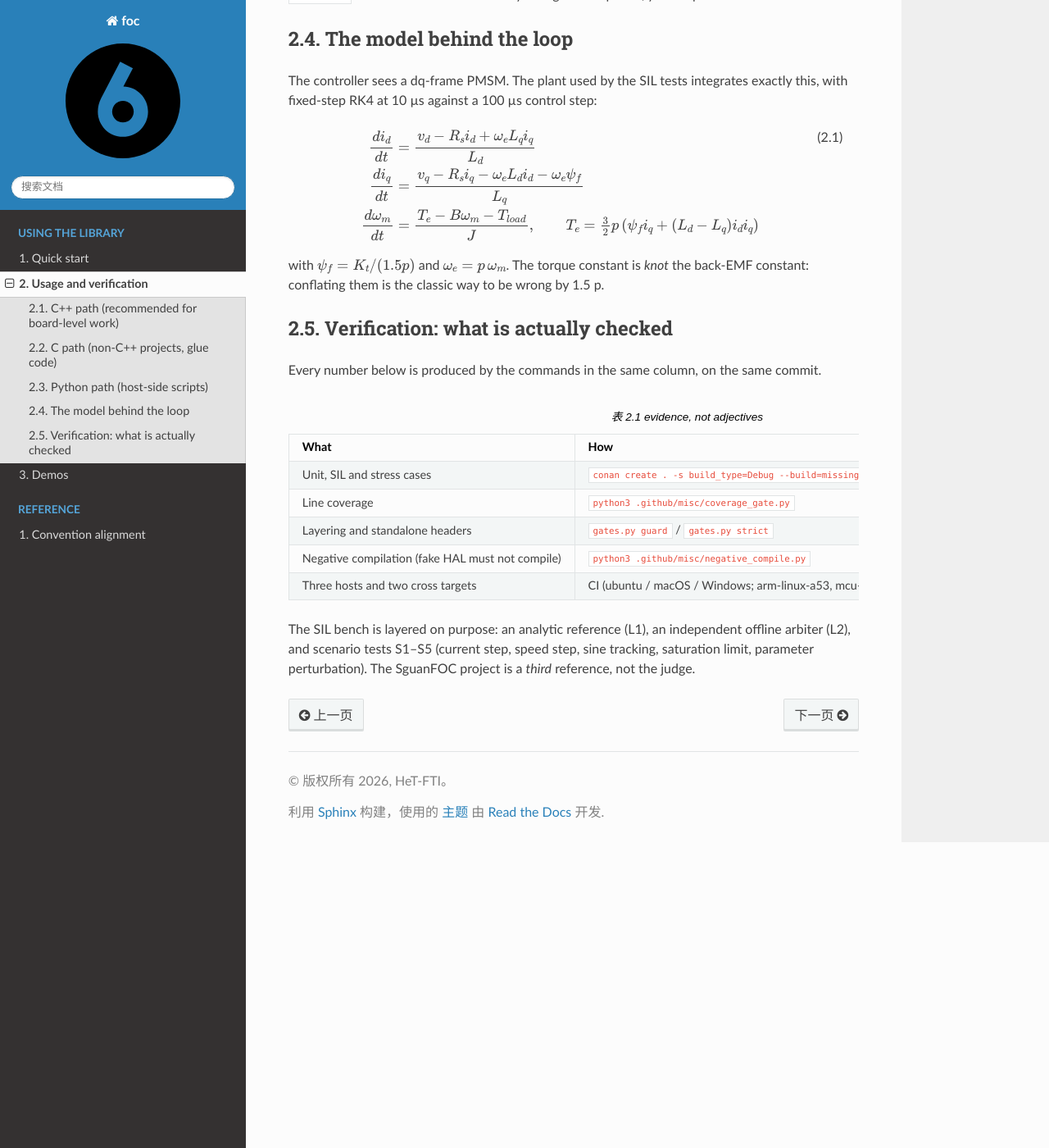
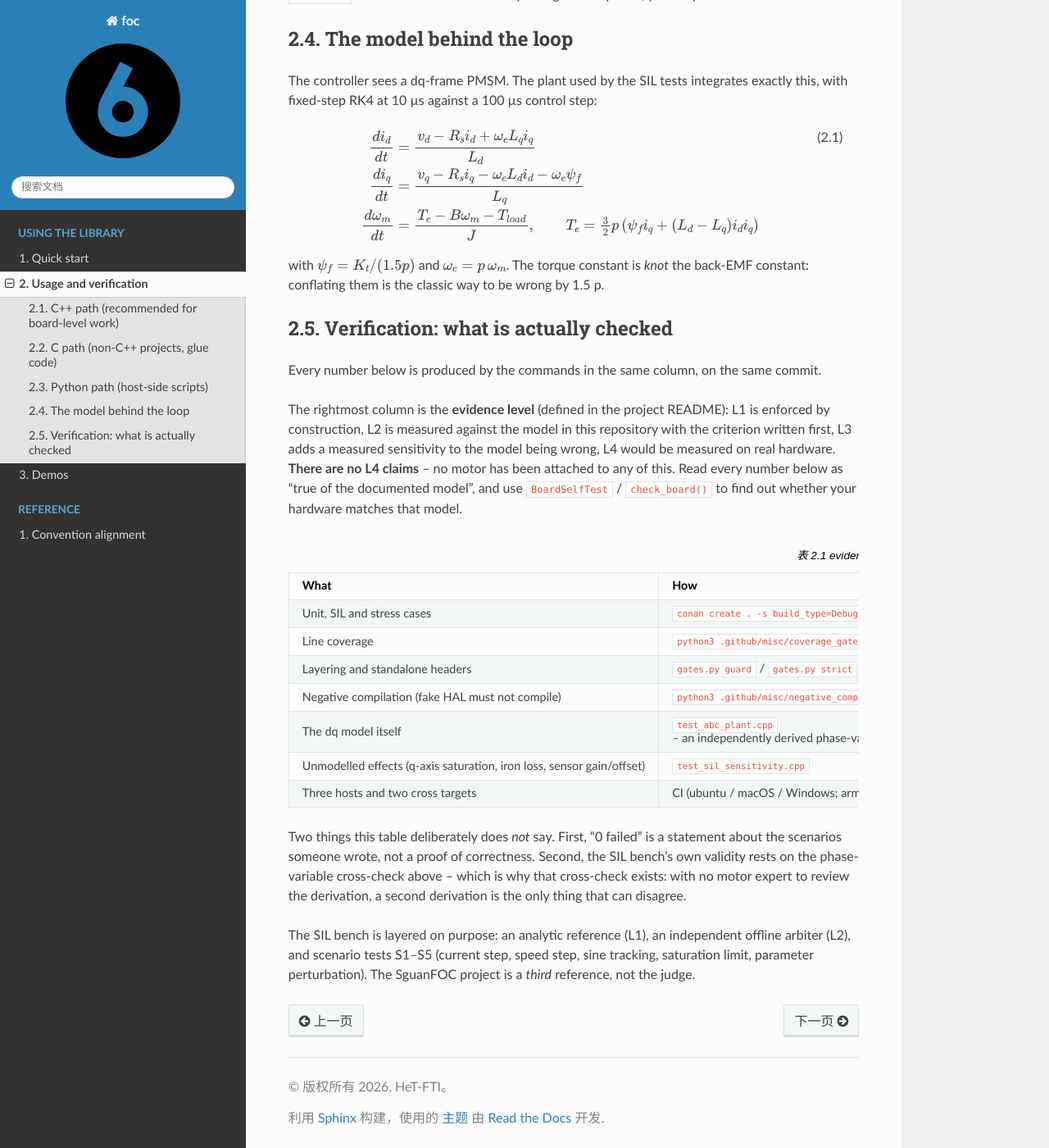
Before and after one commit to zc0718/foc, a Sphinx documentation site: the page built from docs/sphinx/source/usage.rst, in a window 1280 px wide and 1400 px high, scrolled down 1693 px. Shown: the whole window at 82% size. Built offline with Sphinx 7.4.7 and the Read the Docs theme 3.1.0, drawn with Linux system fonts in a browser that asks for light colours.

Commit message:
docs(:label:): give every claim an evidence level instead of an adjective
Four levels: L1 enforced by construction, L2 measured against the model with
the criterion written first, L3 adds a measured sensitivity to the model being
wrong, L4 measured on hardware. The project has no L4 claims and the README
now says so, in the same place a user reads the feature list.

Also states the operating range rather than a single accuracy number -- the
observer's low-speed floor is structural (0.16 rad on an ideal plant below
50 rad/s), so '<= 0.15 rad' was never a claim that could be made, and the
sphinx verification table was three measurement rounds out of date.

```diff
--- a/docs/sphinx/source/usage.rst
+++ b/docs/sphinx/source/usage.rst
@@ -114,28 +114,55 @@ _`Verification: what is actually checked`
 
 Every number below is produced by the commands in the same column, on the same commit.
 
+The rightmost column is the **evidence level** (defined in the project README): L1 is enforced by
+construction, L2 is measured against the model in this repository with the criterion written first,
+L3 adds a measured sensitivity to the model being wrong, L4 would be measured on real hardware.
+**There are no L4 claims** -- no motor has been attached to any of this. Read every number below as
+"true of the documented model", and use :code:`BoardSelfTest` / :code:`check_board()` to find out
+whether your hardware matches that model.
+
 .. list-table:: evidence, not adjectives
    :header-rows: 1
-   :widths: 30 42 28
+   :widths: 26 34 26 14
 
    * - What
      - How
      - Result
+     - Level
    * - Unit, SIL and stress cases
      - :code:`conan create . -s build_type=Debug --build=missing`
-     - 131 cases, 0 failed
+     - 351 cases, 0 failed
+     - L1/L2
    * - Line coverage
      - :code:`python3 .github/misc/coverage_gate.py`
-     - 96.23 % overall, 99.46 % in :code:`core/`
+     - 94.40 % overall, 97.53 % in :code:`core/`
+     - L1
    * - Layering and standalone headers
      - :code:`gates.py guard` / :code:`gates.py strict`
      - 0 violations
+     - L1
    * - Negative compilation (fake HAL must not compile)
      - :code:`python3 .github/misc/negative_compile.py`
-     - 10 / 10 cases behave as specified
+     - 27 / 27 cases behave as specified
+     - L1
+   * - The dq model itself
+     - :code:`test_abc_plant.cpp` -- an independently derived phase-variable plant
+     - 6 operating points agree on :math:`(i_d, i_q)` within 0.02 A, torque within 0.3 %
+     - L3
+   * - Unmodelled effects (q-axis saturation, iron loss, sensor gain/offset)
+     - :code:`test_sil_sensitivity.cpp`
+     - 8 rows; the worst single effect doubles the angle error, all stay inside the ceiling
+     - L3
    * - Three hosts and two cross targets
      - CI (ubuntu / macOS / Windows; arm-linux-a53, mcu-m4)
      - 17 / 17 jobs green
+     - L1
+
+Two things this table deliberately does *not* say. First, "0 failed" is a statement about the
+scenarios someone wrote, not a proof of correctness. Second, the SIL bench's own validity rests on
+the phase-variable cross-check above -- which is why that cross-check exists: with no motor expert
+to review the derivation, a second derivation is the only thing that can disagree.
+
 
 The SIL bench is layered on purpose: an analytic reference (L1), an independent offline
 arbiter (L2), and scenario tests S1–S5 (current step, speed step, sine tracking, saturation
```
Also changed, not shown: README.md (+65 -0 lines).
